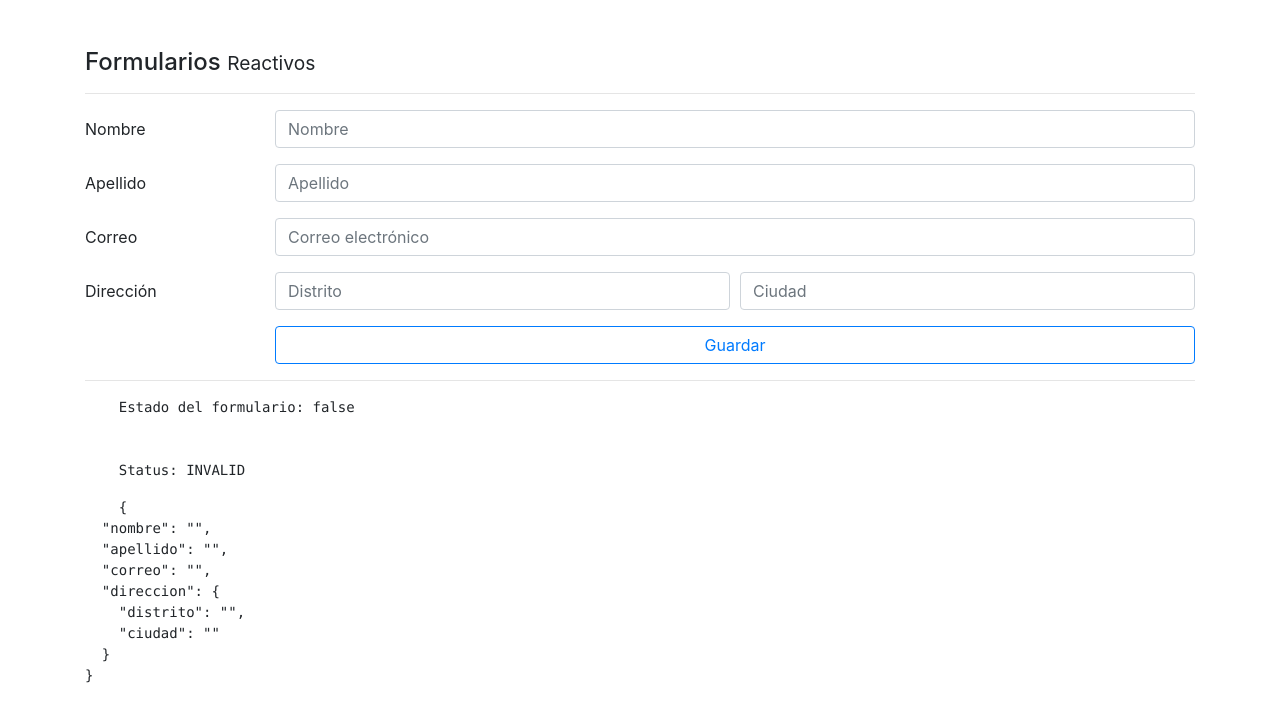
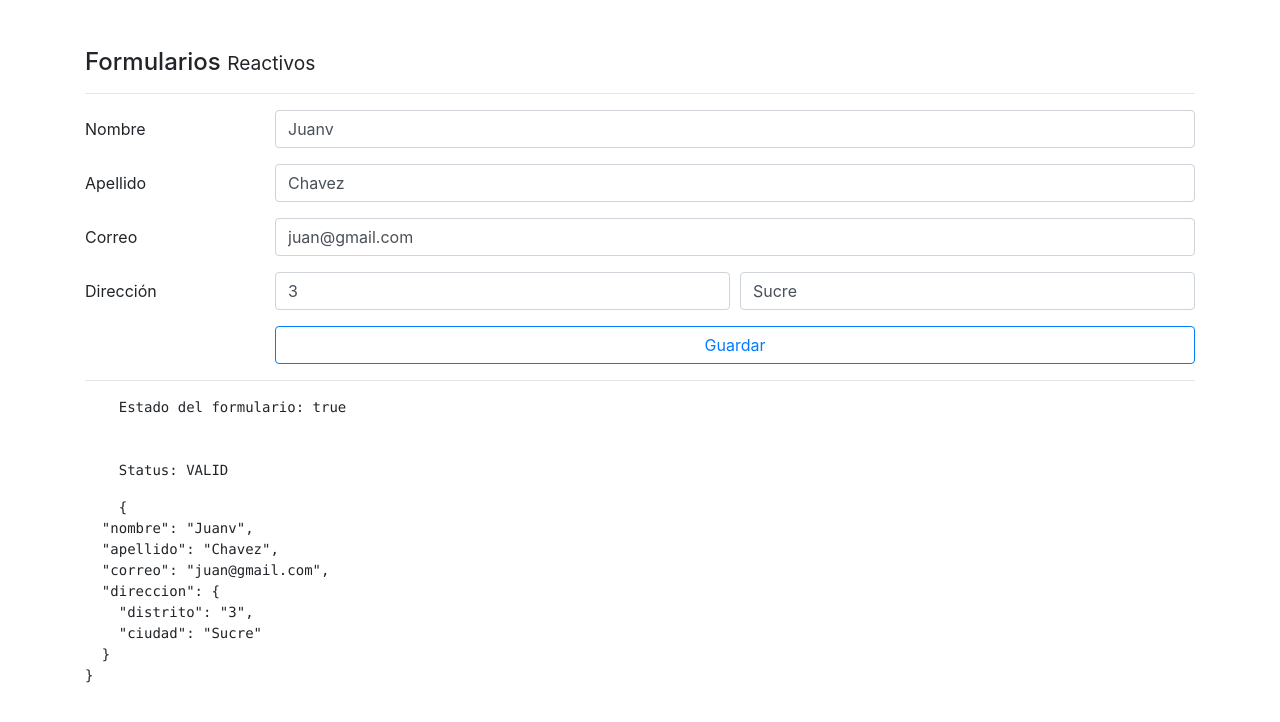
Before and after one commit to juanvictor/08-formularios, an Angular app: page /reactivo in a window 1280 px wide. Shown: the top 722 px of the page. Built offline with nearby package versions, Linux system fonts and the light colour scheme.

Commit message:
Clase 203. Formulario Reactivo: Reset y carga de la data inicial.

```diff
--- a/src/app/pages/reactive/reactive.component.ts
+++ b/src/app/pages/reactive/reactive.component.ts
@@ -14,6 +14,7 @@ export class ReactiveComponent implements OnInit {
     private fb: FormBuilder
   ) {
     this.crearFormulario();
+    this.cargarDataAlFormulario();
   }
 
   ngOnInit(): void {
@@ -51,6 +52,28 @@ export class ReactiveComponent implements OnInit {
     });
   }
 
+  cargarDataAlFormulario() {
+    // this.forma.setValue({
+    //   nombre   : 'Juanv',
+    //   apellido : 'Chavez',
+    //   correo   : 'juan@gmail.com',
+    //   direccion: {
+    //     distrito: '3',
+    //     ciudad  : 'Sucre'
+    //   }
+    // });
+
+    this.forma.reset({
+      nombre   : 'Juanv',
+      apellido : 'Chavez',
+      correo   : 'juan@gmail.com',
+      direccion: {
+        distrito: '3',
+        ciudad  : 'Sucre'
+      }
+    });
+  }
+
   guardar() {
     console.log(this.forma);
 
@@ -63,6 +86,11 @@ export class ReactiveComponent implements OnInit {
         }
       });
     }
+
+    // === Posteo de la información ===
+    this.forma.reset({
+      nombre: 'Sin nombre'
+    });
   }
 
 }
```
